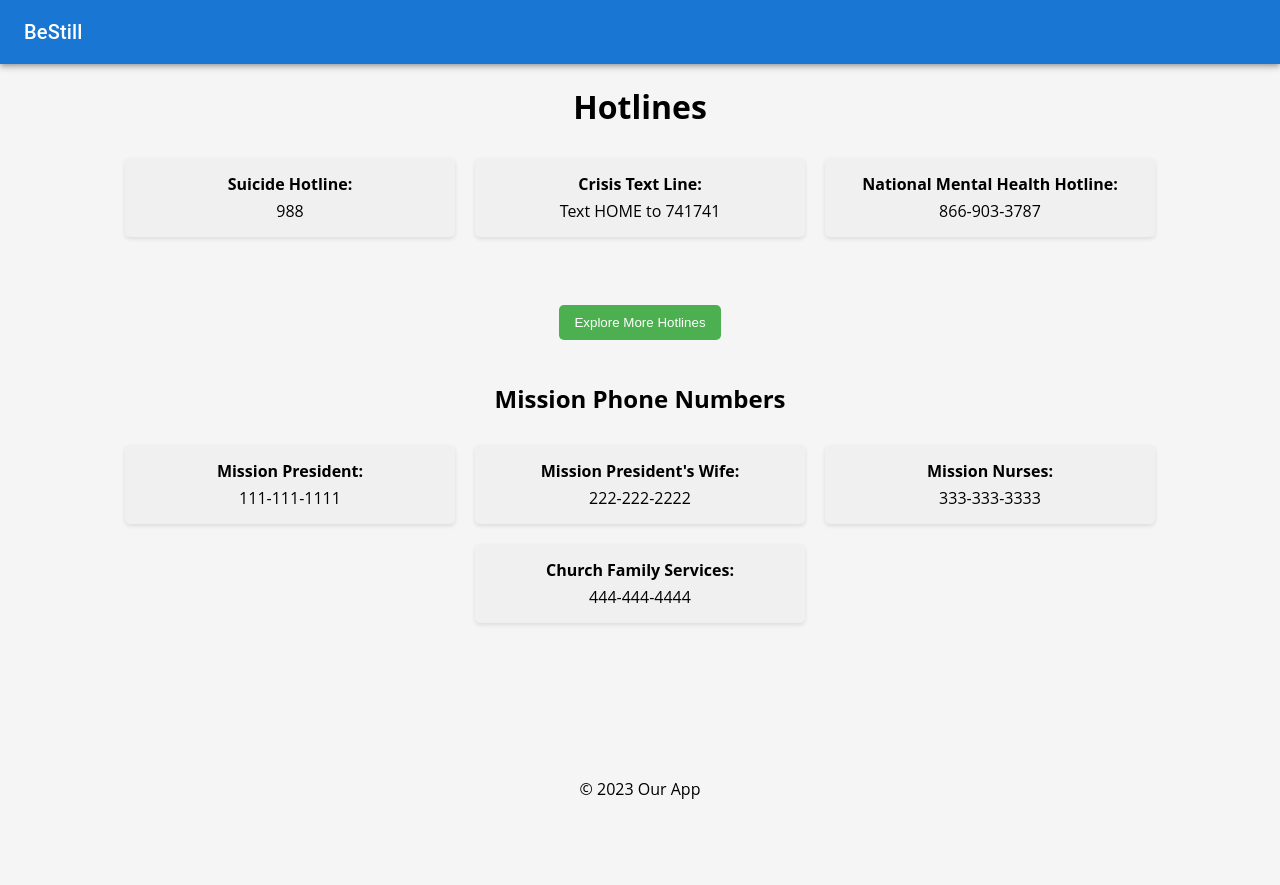
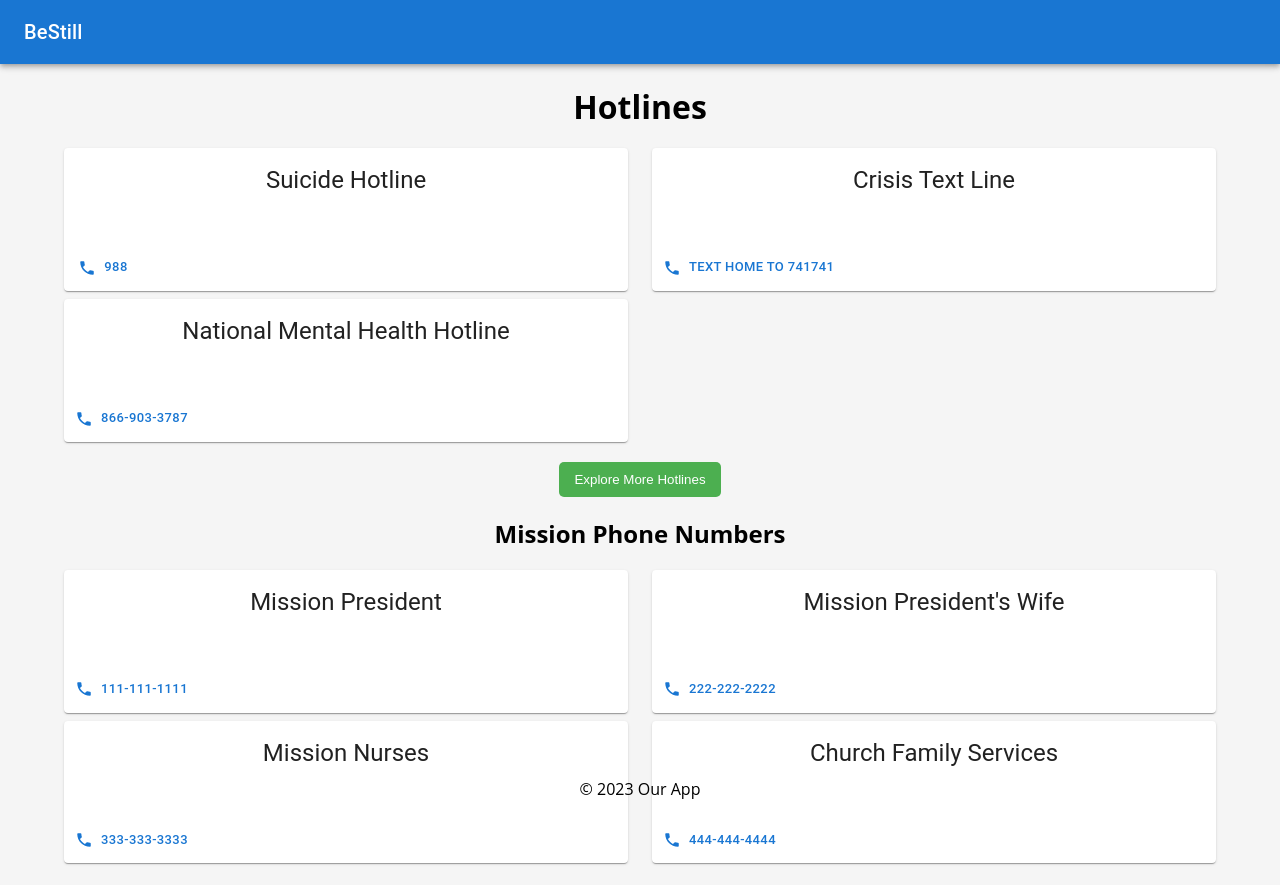
Before and after one commit to plessem/BeStillApp, a React (Create React App) app: page /hotlines in a window 1280 px wide. Built offline with nearby package versions, Linux system fonts and the light colour scheme.

Commit message:
messing around with how to display cards and stuff

```diff
--- a/src/Hotlines.js
+++ b/src/Hotlines.js
@@ -1,18 +1,42 @@
-import { Container } from '@mui/material'
+import { Container, Grid } from '@mui/material'
+
+import PhoneNumberCard from './PhoneNumberCard';
 import React from "react";
+
 const HotlinesPage = () => {
-  const phoneNumbers = {
-    "Mission President": "111-111-1111",
-    "Mission President's Wife": "222-222-2222",
-    "Mission Nurses": "333-333-3333",
-    "Church Family Services": "444-444-4444",
-  };
+  const phoneNumbers = [
+    {
+      category: "Mission President",
+      phoneNumber: "111-111-1111"
+    },
+    {
+      category: "Mission President's Wife",
+      phoneNumber: "222-222-2222"
+    },
+    {
+      category: "Mission Nurses",
+      phoneNumber: "333-333-3333"
+    },
+    {
+      category: "Church Family Services",
+      phoneNumber: "444-444-4444"
+    }
+  ];
 
-  const hotlineNumbers = {
-    "Suicide Hotline": "988",
-    "Crisis Text Line": "Text HOME to 741741",
-    "National Mental Health Hotline": "866-903-3787",
-  };
+  const hotlineNumbers = [
+    {
+      category: "Suicide Hotline",
+      phoneNumber: "988"
+    },
+    {
+      category: "Crisis Text Line",
+      phoneNumber: "Text HOME to 741741"
+    },
+    {
+      category: "National Mental Health Hotline",
+      phoneNumber: "866-903-3787"
+    }
+  ];
 
   const handleRedirect = () => {
     window.location.href = "https://www.apa.org/topics/crisis-hotlines";
@@ -20,28 +44,25 @@ const HotlinesPage = () => {
 
   return (
     <Container className="container">
+
       <h1>Hotlines</h1>
-      <ul>
-        {Object.entries(hotlineNumbers).map(([category, hotlineNumbers]) => (
-          <li key={category}>
-            <strong>{category}:</strong> {hotlineNumbers}
-          </li>
+      <Grid container rowSpacing={1} columnSpacing={{ xs: 1, sm: 2, md: 3 }}>
+        {hotlineNumbers.map((number, index) => (
+          <Grid item xs={6}>
+            <PhoneNumberCard key={index} category={number.category} phoneNumber={number.phoneNumber} />
+          </Grid>
         ))}
-      </ul>
-      <br></br>
-      <button onClick={handleRedirect}>Explore More Hotlines</button>
-      <br></br>
-      <br></br>
+      </Grid>
+      <button onClick={() => window.open("https://www.apa.org/topics/crisis-hotlines", "_blank")}>Explore More Hotlines</button>
       <h2>Mission Phone Numbers</h2>
-      <ul>
-        {Object.entries(phoneNumbers).map(([category, phoneNumber]) => (
-          <li key={category}>
-            <strong>{category}:</strong> {phoneNumber}
-          </li>
+      <Grid container rowSpacing={1} columnSpacing={{ xs: 1, sm: 2, md: 3 }}>
+        {phoneNumbers.map((number, index) => (
+          <Grid item xs={6}>
+            <PhoneNumberCard key={index} category={number.category} phoneNumber={number.phoneNumber} />
+          </Grid>
         ))}
-      </ul>
-      <br></br>
-      <br></br>
+      </Grid>
+
     </Container>
   );
 };
--- /dev/null
+++ b/src/PhoneNumberCard.js
@@ -0,0 +1,31 @@
+import {
+  Button,
+  Card,
+  CardActions,
+  CardContent,
+  CardHeader,
+  Typography,
+} from "@mui/material";
+
+import PhoneIcon from "@mui/icons-material/Phone";
+import React from "react";
+
+const PhoneNumberCard = (props) => {
+  const { category, phoneNumber } = props;
+
+  return (
+    <div>
+      <Card>
+        <CardHeader title={category} />
+        <CardContent></CardContent>
+        <CardActions>
+          <Button size="small" startIcon={<PhoneIcon />}>
+            {phoneNumber}
+          </Button>
+        </CardActions>
+      </Card>
+    </div>
+  );
+};
+
+export default PhoneNumberCard;
```
